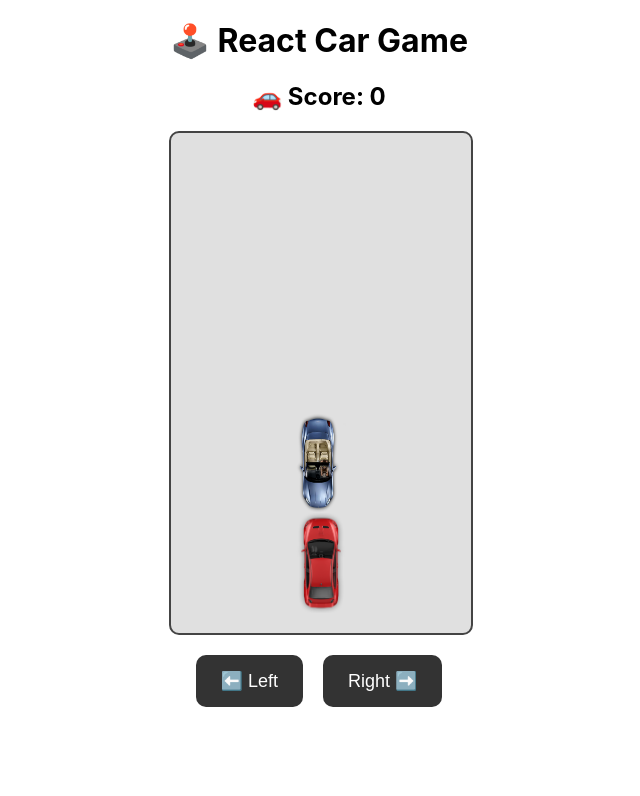
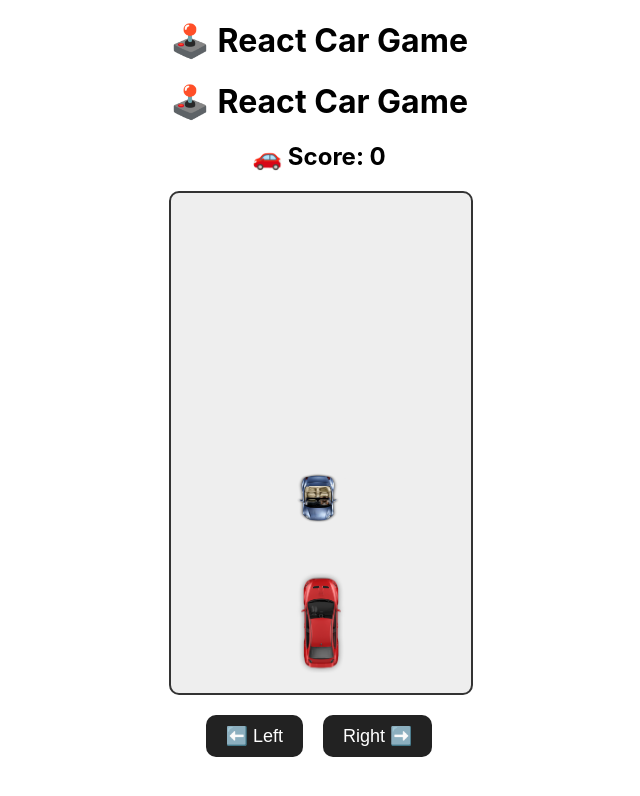
Before and after one commit to Lathish9/car-game, a React (Create React App) app: page / in a window 1280 px wide. Both pictures are taken after a click on the button "Restart". Shown: the top 796 px of the page, without its empty margins (321-961 px from the left). Built offline with nearby package versions, Linux system fonts and the light colour scheme.

Commit message:
first commit

```diff
--- a/src/components/Car.jsx
+++ b/src/components/Car.jsx
@@ -3,15 +3,14 @@ import React from 'react';
 export default function Car({ position }) {
   return (
     <img
-      src="/car.png"
+      src={process.env.PUBLIC_URL + '/car.png'}
       alt="Car"
       style={{
         position: 'absolute',
         bottom: '20px',
-        left: `${position}px`,
+        left: position,
         width: '50px',
         height: '100px',
-        transition: 'left 0.1s'
       }}
     />
   );
--- a/src/components/Game.jsx
+++ b/src/components/Game.jsx
@@ -13,19 +13,16 @@ export default function Game() {
   const [userInteracted, setUserInteracted] = useState(false);
 
   const playCrashSound = () => {
-    const crashAudio = new Audio('/crash.mp3');
-    crashAudio.play().catch(e => console.log('Audio play blocked:', e));
+    const crashAudio = new Audio(process.env.PUBLIC_URL + '/crash.mp3');
+    crashAudio.play().catch((e) => console.log('Sound blocked:', e));
   };
 
+  // Track first interaction (for autoplay audio policy)
   useEffect(() => {
-    const markInteraction = () => {
-      setUserInteracted(true);
-    };
-
+    const markInteraction = () => setUserInteracted(true);
     window.addEventListener('keydown', markInteraction);
     window.addEventListener('mousedown', markInteraction);
     window.addEventListener('touchstart', markInteraction);
-
     return () => {
       window.removeEventListener('keydown', markInteraction);
       window.removeEventListener('mousedown', markInteraction);
@@ -33,39 +30,41 @@ export default function Game() {
     };
   }, []);
 
+  // Keyboard controls
   useEffect(() => {
     const handleKeyDown = (e) => {
       if (gameOver) return;
       if (e.key === 'ArrowLeft' && carPosition > 0) {
-        setCarPosition(pos => pos - 25);
+        setCarPosition((pos) => pos - 25);
       } else if (e.key === 'ArrowRight' && carPosition < GAME_WIDTH - 50) {
-        setCarPosition(pos => pos + 25);
+        setCarPosition((pos) => pos + 25);
       }
     };
-
     window.addEventListener('keydown', handleKeyDown);
     return () => window.removeEventListener('keydown', handleKeyDown);
   }, [carPosition, gameOver]);
 
+  // Obstacle movement
   useEffect(() => {
     if (gameOver) return;
 
     const interval = setInterval(() => {
-      setObstacle(obs => {
+      setObstacle((obs) => {
         const newTop = obs.top + 10;
 
-        // Collision
+        // Check collision
         if (newTop > 400 && Math.abs(obs.left - carPosition) < 50) {
           if (userInteracted) playCrashSound();
           setGameOver(true);
           return obs;
         }
 
+        // Reset obstacle
         if (newTop > GAME_HEIGHT) {
-          setScore(s => s + 1);
+          setScore((s) => s + 1);
           return {
             top: 0,
-            left: Math.floor(Math.random() * (GAME_WIDTH - 50))
+            left: Math.floor(Math.random() * (GAME_WIDTH - 50)),
           };
         }
 
@@ -83,16 +82,17 @@ export default function Game() {
     setGameOver(false);
   };
 
+  // Touch controls
   const moveLeft = () => {
-    if (carPosition > 0) setCarPosition(carPosition - 25);
+    if (carPosition > 0) setCarPosition((pos) => pos - 25);
   };
-
   const moveRight = () => {
-    if (carPosition < GAME_WIDTH - 50) setCarPosition(carPosition + 25);
+    if (carPosition < GAME_WIDTH - 50) setCarPosition((pos) => pos + 25);
   };
 
   return (
     <div style={{ width: GAME_WIDTH, margin: 'auto', textAlign: 'center' }}>
+      <h1>🕹️ React Car Game</h1>
       <h2>🚗 Score: {score}</h2>
 
       <div
@@ -100,10 +100,10 @@ export default function Game() {
           position: 'relative',
           width: GAME_WIDTH,
           height: GAME_HEIGHT,
-          backgroundColor: '#e0e0e0',
-          border: '2px solid #444',
+          backgroundColor: '#eee',
+          border: '2px solid #333',
           borderRadius: '10px',
-          overflow: 'hidden'
+          overflow: 'hidden',
         }}
       >
         {!gameOver ? (
@@ -118,37 +118,26 @@ export default function Game() {
               top: '40%',
               width: '100%',
               color: 'red',
-              fontSize: '24px'
+              fontSize: '24px',
             }}
           >
             <p>💥 Game Over!</p>
-            <button
-              onClick={restartGame}
-              style={{
-                padding: '10px 20px',
-                fontSize: '18px',
-                marginTop: '10px',
-                cursor: 'pointer'
-              }}
-            >
+            <button onClick={restartGame} style={buttonStyle}>
               Restart
             </button>
           </div>
         )}
       </div>
 
-      {/* Mobile Buttons */}
+      {/* Mobile Controls */}
       {!gameOver && (
-        <div
-          style={{
-            display: 'flex',
-            justifyContent: 'center',
-            gap: '20px',
-            marginTop: '20px'
-          }}
-        >
-          <button onTouchStart={moveLeft} onClick={moveLeft} style={buttonStyle}>⬅️ Left</button>
-          <button onTouchStart={moveRight} onClick={moveRight} style={buttonStyle}>Right ➡️</button>
+        <div style={{ marginTop: '20px', display: 'flex', justifyContent: 'center', gap: '20px' }}>
+          <button onClick={moveLeft} onTouchStart={moveLeft} style={buttonStyle}>
+            ⬅️ Left
+          </button>
+          <button onClick={moveRight} onTouchStart={moveRight} style={buttonStyle}>
+            Right ➡️
+          </button>
         </div>
       )}
     </div>
@@ -156,11 +145,11 @@ export default function Game() {
 }
 
 const buttonStyle = {
-  padding: '15px 25px',
+  padding: '10px 20px',
   fontSize: '18px',
-  backgroundColor: '#333',
+  backgroundColor: '#222',
   color: 'white',
   borderRadius: '10px',
   border: 'none',
-  cursor: 'pointer'
+  cursor: 'pointer',
 };
--- a/src/components/Obstacle.jsx
+++ b/src/components/Obstacle.jsx
@@ -3,14 +3,14 @@ import React from 'react';
 export default function Obstacle({ top, left }) {
   return (
     <img
-      src="/obstacle.png"
+      src={process.env.PUBLIC_URL + '/obstacle.png'}
       alt="Obstacle"
       style={{
         position: 'absolute',
-        top: `${top}px`,
-        left: `${left}px`,
+        top: top,
+        left: left,
         width: '50px',
-        height: '100px'
+        height: '50px',
       }}
     />
   );
```
